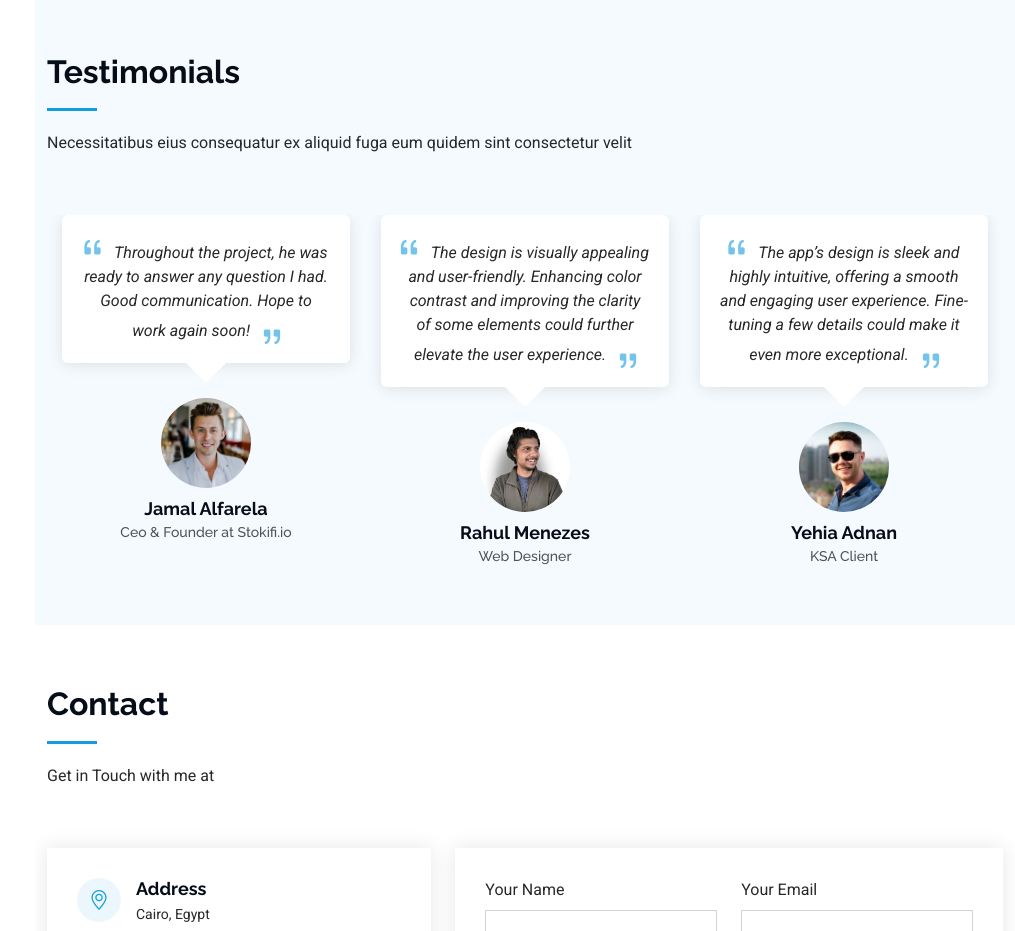
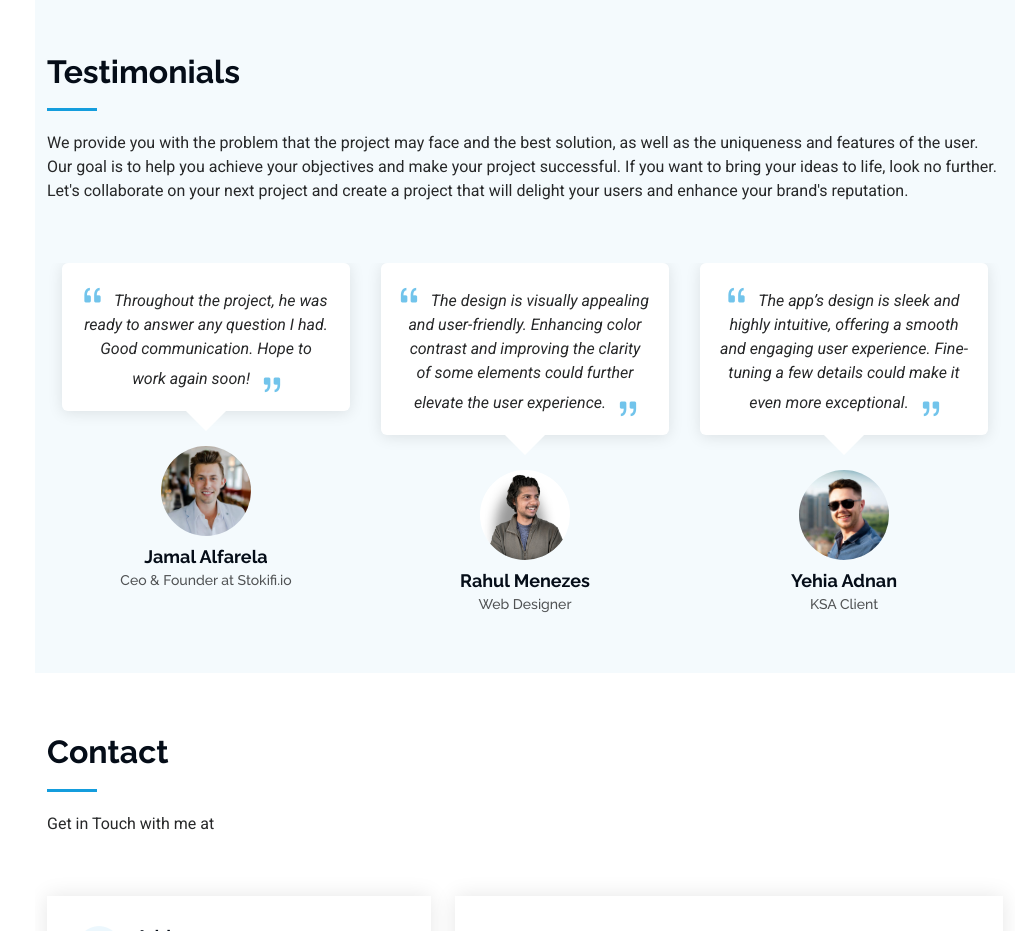
Before and after one commit to KarimSlama/karimslama.github.io, a plain HTML site: page index.html in a window 1280 px wide. Shown: the part 7640-8571 px from the top of the page, without its empty margins (265-1280 px from the left). Drawn offline with Linux system fonts and the light colour scheme.

Commit message:
fix some problem

```diff
--- a/index.html
+++ b/index.html
@@ -676,7 +676,10 @@
       <!-- Section Title -->
       <div class="container section-title" data-aos="fade-up">
         <h2>Testimonials</h2>
-        <p>Necessitatibus eius consequatur ex aliquid fuga eum quidem sint consectetur velit</p>
+        <p>We provide you with the problem that the project may face and the best solution, as well as the uniqueness
+          and features of the user. Our goal is to help you achieve your objectives and make your project successful. If
+          you want to bring your ideas to life, look no further. Let's collaborate on your next project and create a
+          project that will delight your users and enhance your brand's reputation.</p>
       </div><!-- End Section Title -->
 
       <div class="container" data-aos="fade-up" data-aos-delay="100">
```
